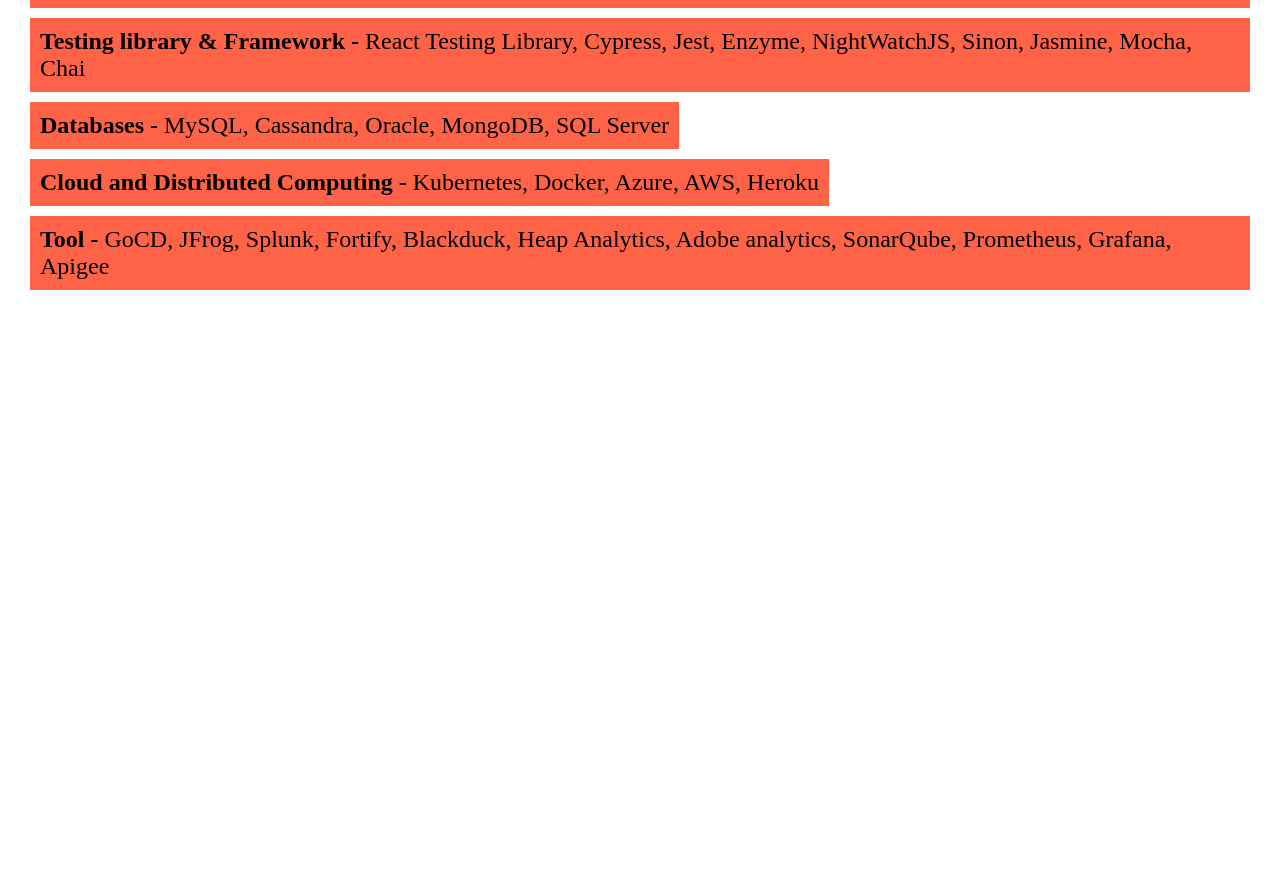
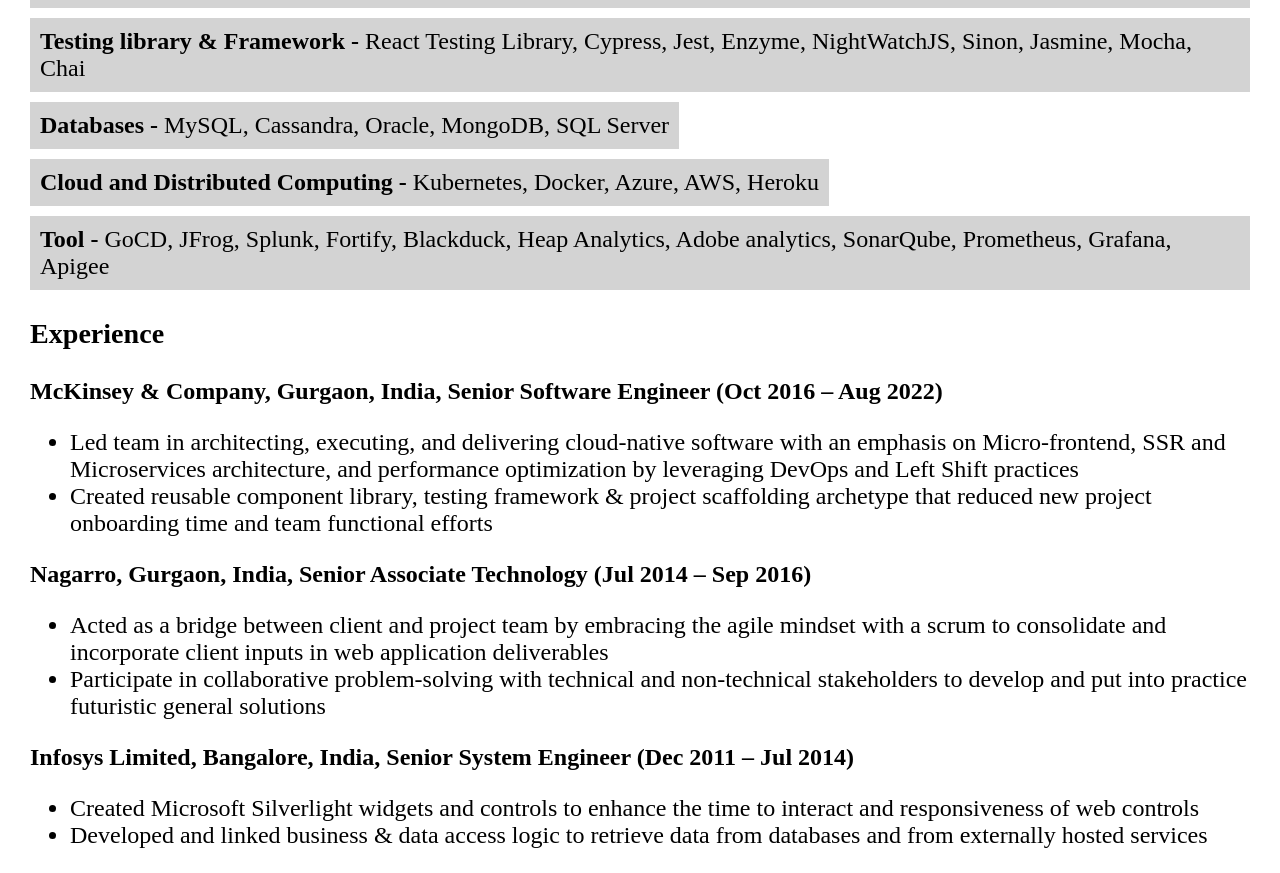
Before and after one commit to RajatSharmaNEU/002736944_Assignment2_Portfolio, a plain HTML site: page index.html in a window 1280 px wide. Shown: the part 1001-1874 px from the top of the page. Before the commit the page ends 1291 px from the top, so only its background shows below. Drawn offline with Linux system fonts and the light colour scheme.

Commit message:
Create section - techskill and experience

```diff
--- a/desktop.css
+++ b/desktop.css
@@ -8,7 +8,7 @@
         float: right;
     }
 
-    .profile, .education, .tech-skill {
+    .profile, .education, .tech-skill, .experience {
         display: flex;
         flex: 1 1 auto;
         gap: 40px;
@@ -20,7 +20,7 @@
     }
 
     .tech-skill-list > div {
-        background-color: tomato;
+        background-color: lightgray;
         padding: 10px;
     }
 }
--- a/index.html
+++ b/index.html
@@ -20,7 +20,7 @@
             <a href="#profile">Profile</a>
             <a href="#education">Education</a>
             <a href="#tech-skill">Tech Skills</a>
-            <a href="">Experience</a>
+            <a href="#experience">Experience</a>
             <a href="">Certifications</a>
             <a href="">Projects</a>
             <a href="">Contact</a>
@@ -111,5 +111,44 @@
     </div>
 </section>
 
+<section class="experience" id="experience">
+    <div class="experience-content">
+        <h3>Experience</h3>
+        <div>
+            <strong>McKinsey & Company, Gurgaon, India, Senior Software Engineer (Oct 2016 – Aug 2022)</strong>
+            <ul>
+                <li>
+                    Led team in architecting, executing, and delivering cloud-native software with an emphasis on Micro-frontend, SSR and Microservices architecture, and performance optimization by leveraging DevOps and Left Shift practices
+                </li>
+                <li>
+                    Created reusable component library, testing framework & project scaffolding archetype that reduced new project onboarding time and team functional efforts
+                </li>
+            </ul>
+        </div>
+        <div>
+            <strong>Nagarro, Gurgaon, India, Senior Associate Technology (Jul 2014 – Sep 2016)</strong>
+            <ul>
+                <li>
+                    Acted as a bridge between client and project team by embracing the agile mindset with a scrum to consolidate and incorporate client inputs in web application deliverables
+                </li>
+                <li>
+                    Participate in collaborative problem-solving with technical and non-technical stakeholders to develop and put into practice futuristic general solutions
+                </li>
+            </ul>
+        </div>
+        <div>
+            <strong>Infosys Limited, Bangalore, India, Senior System Engineer (Dec 2011 – Jul 2014)</strong>
+            <ul>
+                <li>
+                    Created Microsoft Silverlight widgets and controls to enhance the time to interact and responsiveness of web controls
+                </li>
+                <li>
+                    Developed and linked business & data access logic to retrieve data from databases and from externally hosted services
+                </li>
+            </ul>
+        </div>
+    </div>
+</section>
+
 </body>
 </html>
--- a/mobile.css
+++ b/mobile.css
@@ -10,7 +10,7 @@
         margin: 0;
     }
 
-    .profile, .education, .tech-skill {
+    .profile, .education, .tech-skill, .experience {
         display: flex;
         flex-direction: column;
         padding: 0 20px;
```
